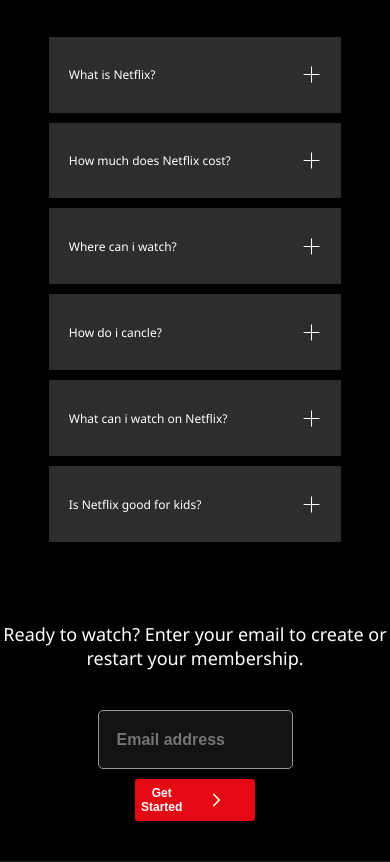
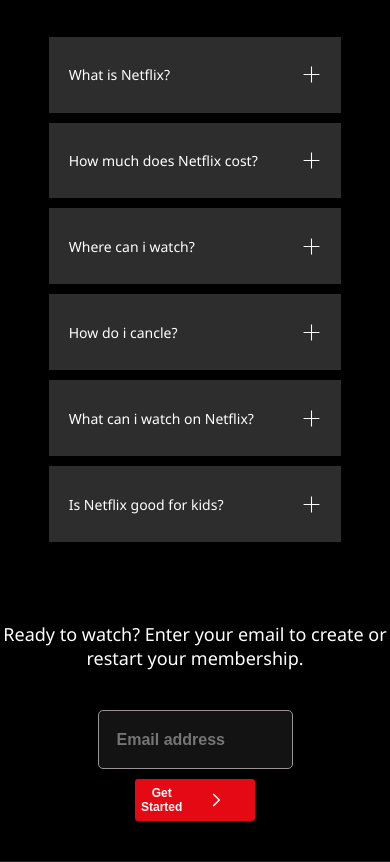
Before and after one commit to YashDayani/Netflix-Clone, a plain HTML site: page index.html in a window 390 px wide. Shown: the part 3761-4623 px from the top of the page. Drawn offline with Linux system fonts and the light colour scheme.

Commit message:
Update index.css

```diff
--- a/css/index.css
+++ b/css/index.css
@@ -364,7 +364,7 @@
     }
 
     .que span {
-        font-size: 12px;
+        font-size: 18px;
     }
 
     .que img {
@@ -400,3 +400,11 @@
         margin-top: 40px;
     }
 }
+
+@media screen and (max-width: 400px) {
+    .que span {
+        font-size: 14px;
+    }
+    .hero {
+        height: calc(100% - 120px);}
+}
```
